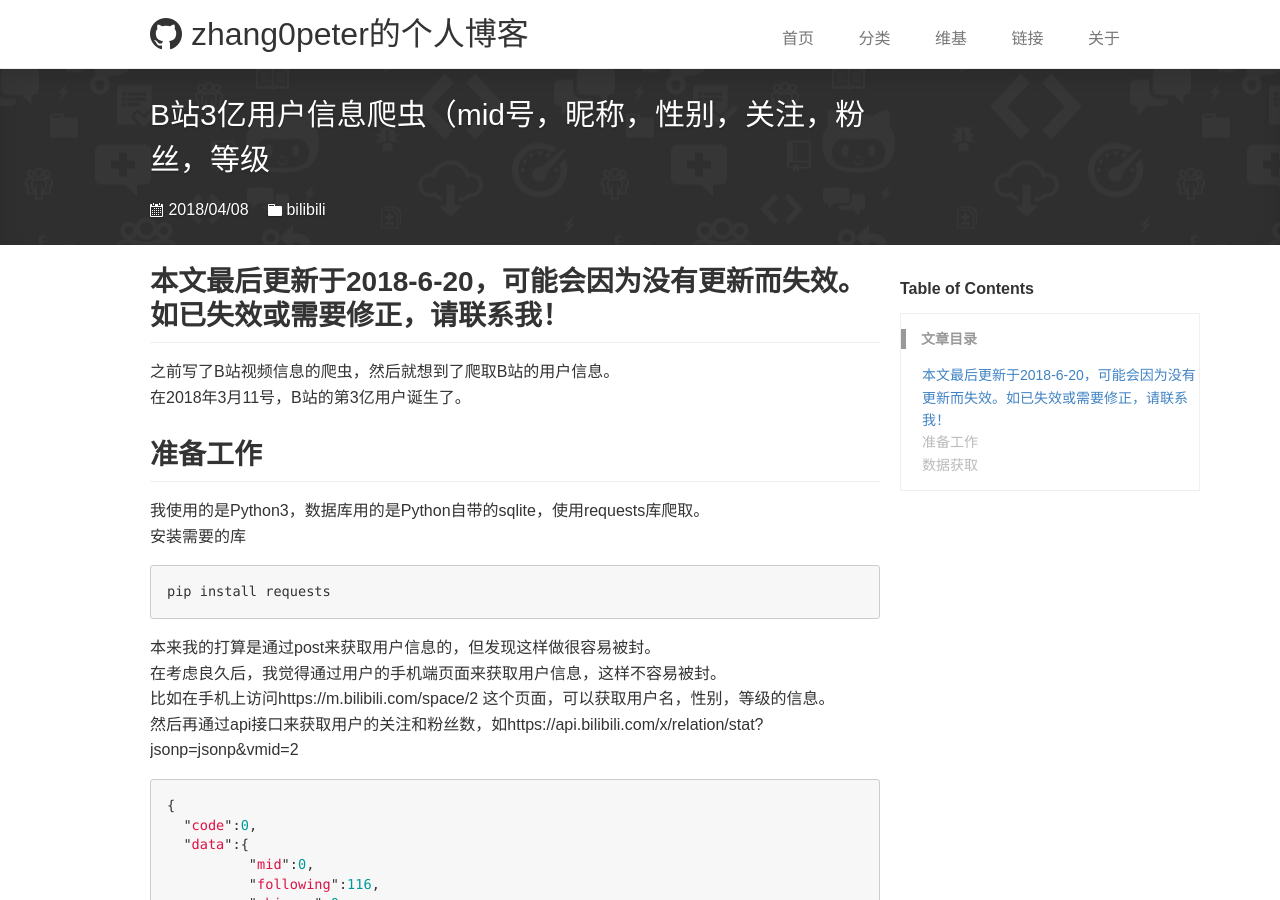
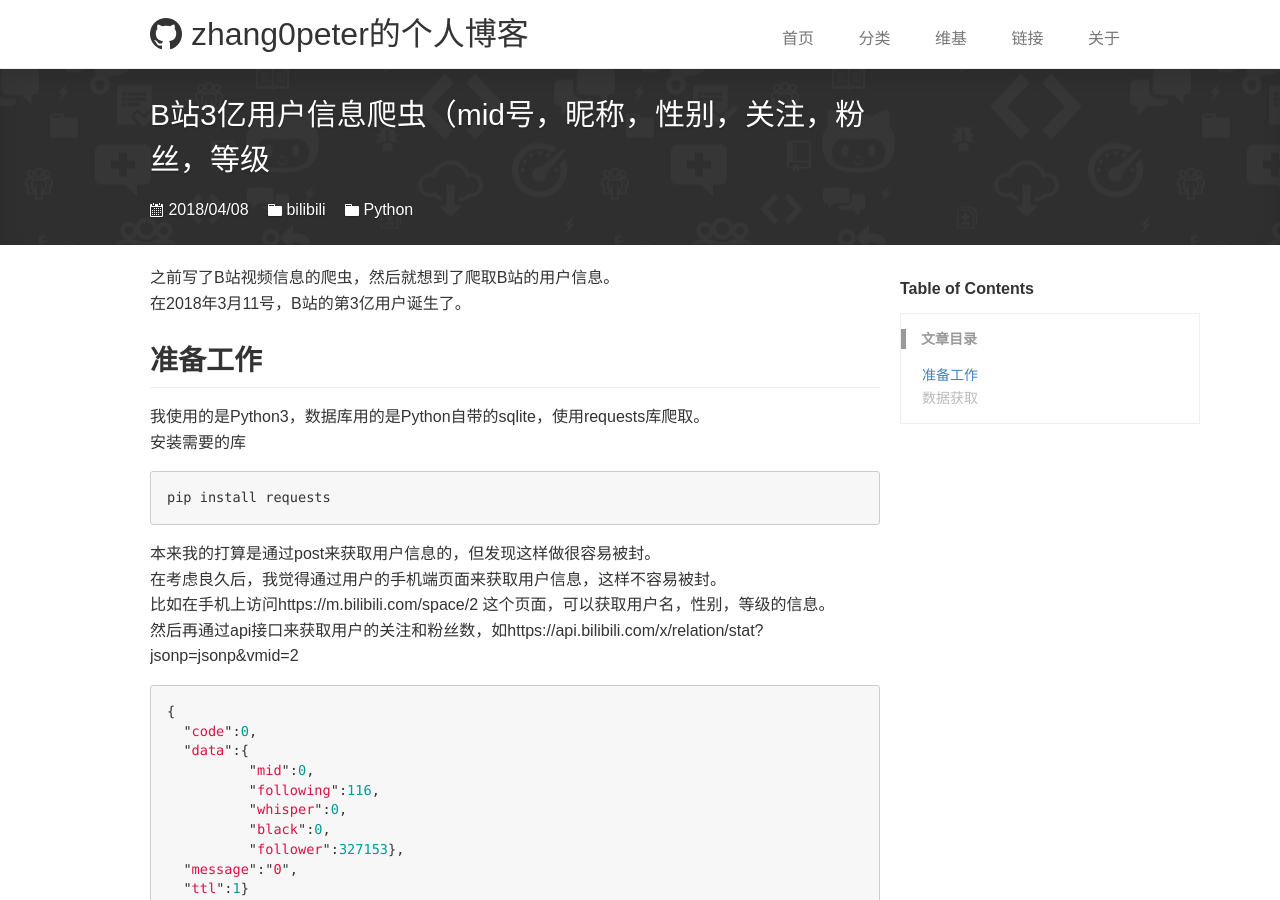
Before and after one commit to last2win/blog-cdn, a Jekyll site: the page built from _posts/2018-04-08-bilibili-user-information-spider.md, in a window 1280 px wide and 900 px high. Built offline with Jekyll 4.4.1, drawn with Linux system fonts in a browser that asks for light colours; comment, search, counter and statistics services are not loaded.

Commit message:
2020-1-14

```diff
--- a/_posts/2018-04-08-bilibili-user-information-spider.md
+++ b/_posts/2018-04-08-bilibili-user-information-spider.md
@@ -2,11 +2,11 @@
 layout: post
 title:  "B站3亿用户信息爬虫（mid号，昵称，性别，关注，粉丝，等级"
 date:   2018-04-08 02:35:18 +0800
-categories: bilibili
+categories: [bilibili, Python]
 description: ""
-keywords: bilibili
+keywords: bilibili, Python, 爬虫
 ---
-## 本文最后更新于2018-6-20，可能会因为没有更新而失效。如已失效或需要修正，请联系我！
+
 之前写了B站视频信息的爬虫，然后就想到了爬取B站的用户信息。
 在2018年3月11号，B站的第3亿用户诞生了。
 
```
